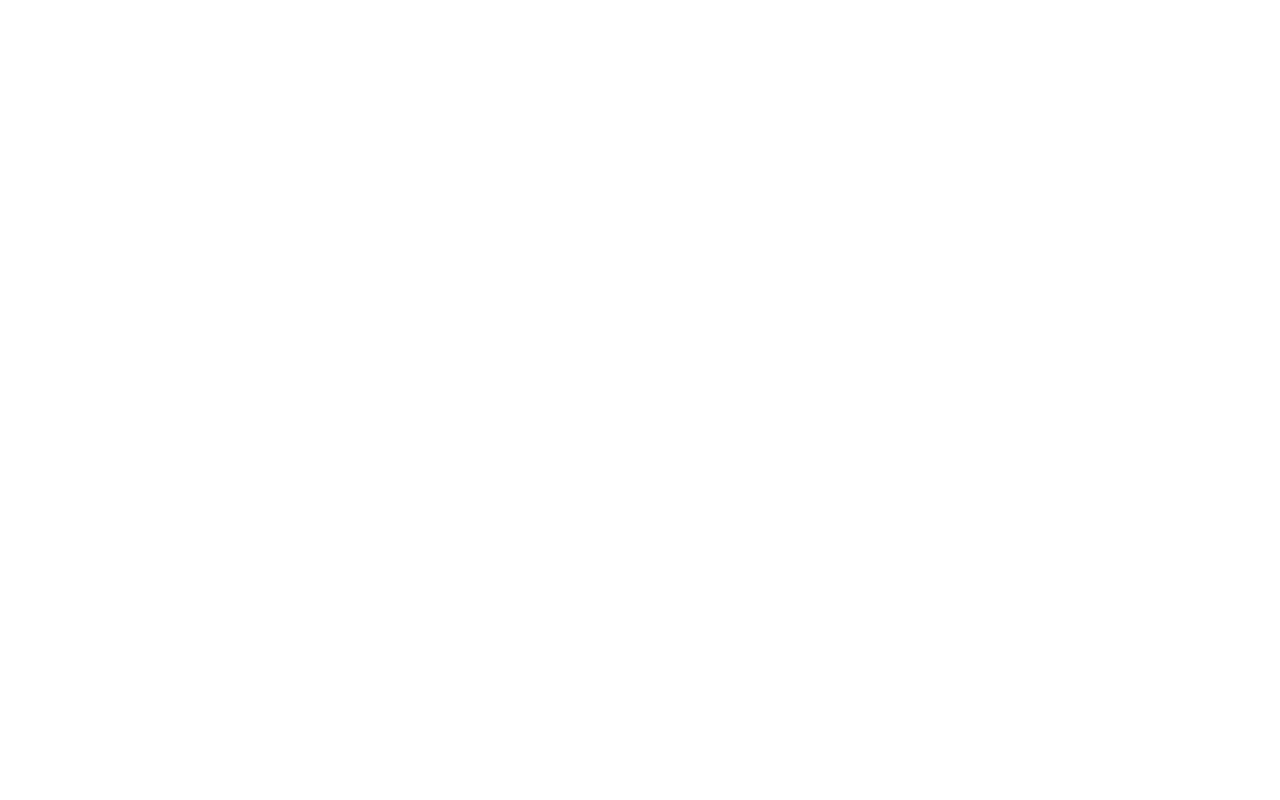
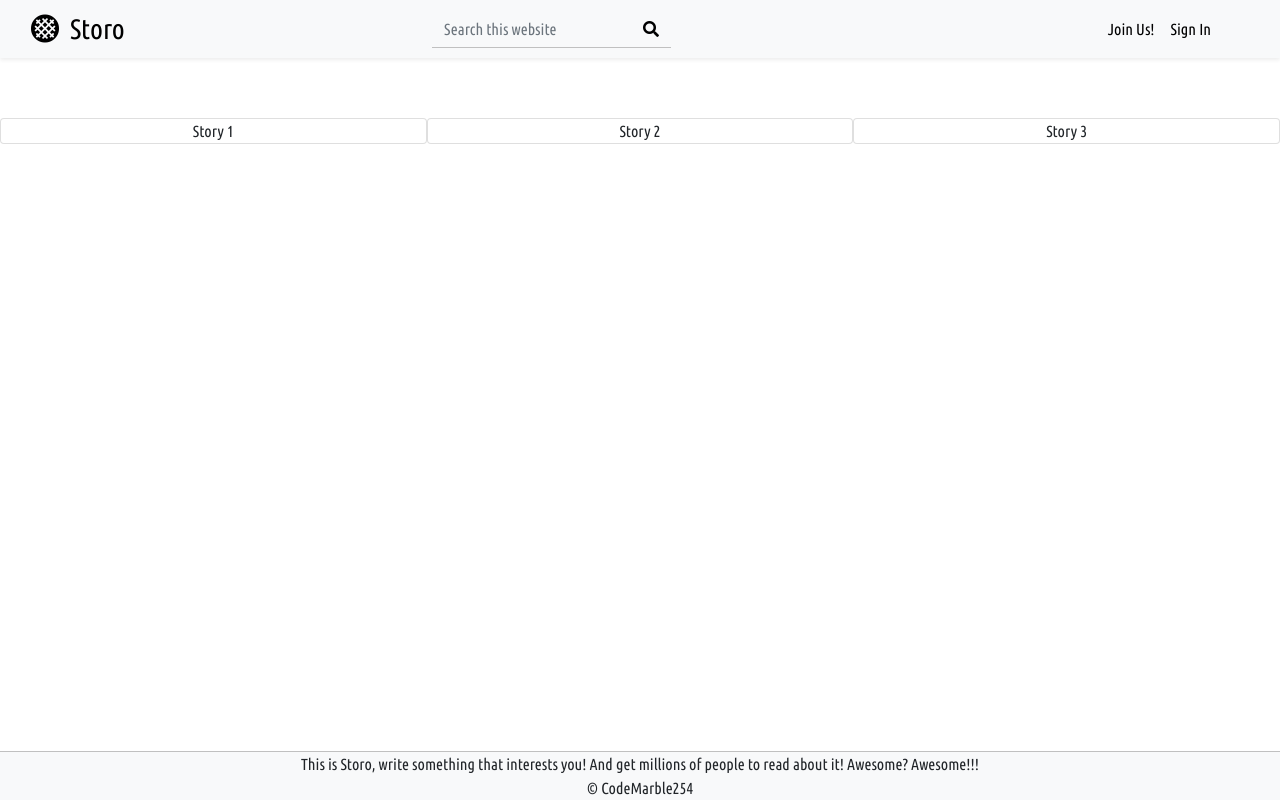
Before and after one commit to codeMarble254/storo, a plain HTML site: page index.html in a window 1280 px wide. Drawn offline with nearby package versions, Linux system fonts and the light colour scheme.

Commit message:
[Feature #162066614] Create the nav bar

```diff
--- a/index.html
+++ b/index.html
@@ -1,12 +1,61 @@
 <!DOCTYPE html>
 <html lang="en">
+
 <head>
     <meta charset="UTF-8">
     <meta name="viewport" content="width=device-width, initial-scale=1.0">
     <meta http-equiv="X-UA-Compatible" content="ie=edge">
+    <link rel="stylesheet" href="https://stackpath.bootstrapcdn.com/bootstrap/4.1.3/css/bootstrap.min.css" integrity="sha384-MCw98/SFnGE8fJT3GXwEOngsV7Zt27NXFoaoApmYm81iuXoPkFOJwJ8ERdknLPMO"
+        crossorigin="anonymous">
+    <link rel="icon" type="image/png" href="https://res.cloudinary.com/dw675k0f5/image/upload/v1542661204/affair-anniversary-asad-1024992.jpg" />
+    <link rel="stylesheet" href="https://use.fontawesome.com/releases/v5.5.0/css/all.css" integrity="sha384-B4dIYHKNBt8Bc12p+WXckhzcICo0wtJAoU8YZTY5qE0Id1GSseTk6S+L3BlXeVIU"
+        crossorigin="anonymous">
+    <link rel="stylesheet" href="static/style.css">
     <title>Home</title>
 </head>
+
 <body>
+    <nav class="container-fluid row navbar bg-light sticky-top navbar-expand-md border-down shadow-sm">
+        <div class="col-md-4 col-sm-12 nav-logo">
+            <a href="#" class="">
+                <i class="fas fa-stroopwafel"></i>&nbsp;
+                Storo
+            </a>
+        </div>
+        <div class="row col-md-4 col-sm-12">
+            <form class="form-inline" id="search-form">
+                <input class="form-control search-bar" type="search" placeholder="Search this website"
+                    aria-label="Search">
+                <button class="btn search-btn" type="submit"><i class="fa fa-search"></i></button>
+            </form>
+        </div>
+        <div class="col-md-4 col-sm-12 nav-menu">
+            <ul class="navbar-nav">
+                <li class="flex-sm-fill text-sm-center nav-item"><a class="nav-link" href="#">Join Us!</a></li>
+                <li class="flex-sm-fill text-sm-center nav-item"><a class="nav-link" href="#">Sign In</a></li>
+            </ul>
+        </div>
+    </nav>
+    <section class="container-fluid">
+        <div class="row featured">
+            <div class="col-md-4 col-sm-12 card">
+                Story 1
+            </div>
+            <div class="col-md-4 col-sm-12 card">
+                Story 2
+            </div>
+            <div class="col-md-4 col-sm-12 card">
+                Story 3
+            </div>
+        </div>
+    </section>
+    <footer class="bg-light">
+        This is Storo, write something that interests you! And get millions of people to read about it! Awesome?
+        Awesome!!!<br>
+        &copy; CodeMarble254
+    </footer>
+    <script src="static/javascript/navigation.js"></script>
+    <script src="https://cdnjs.cloudflare.com/ajax/libs/materialize/1.0.0/js/materialize.min.js"></script>
+</body>
 
-</body>
 </html>
--- /dev/null
+++ b/static/style.css
@@ -0,0 +1,105 @@
+/*Import fonts*/
+@import url('https://fonts.googleapis.com/css?family=Ubuntu+Condensed');
+
+
+/*
+--------------------------------------------------------
+--------------------------------------------------------
+------------sizing for all page components--------------
+--------------------------------------------------------
+--------------------------------------------------------
+*/
+* {
+    box-sizing: border-box;
+}
+
+*:before,
+*:after {
+box-sizing: border-box;
+}
+
+/*styling for the whole page*/
+html,body{
+    position: relative;
+    font-family: 'Ubuntu Condensed', sans-serif;
+}
+
+/*styling for the main container*/
+
+body {
+    margin:0;
+    min-height: 100vh; /* will cover the 100% of viewport */
+    overflow: auto;
+    display: block;
+    position: relative;
+    width: 100%;
+    padding-bottom: 100px; /* height of your footer */
+}
+/*
+-------------------------------------------------------
+-------------------------------------------------------
+-----------------Styles for html tags------------------
+-------------------------------------------------------
+-------------------------------------------------------
+*/
+a,p,label,h1,h2,h3,h4,h5,h6{
+    color: #000;
+}
+.fa{
+    color: #000;
+}
+a, a:hover{
+    text-decoration: none;
+}
+
+/*
+-------------------------------------------------------
+-------------------------------------------------------
+<----------------styling for the header--------------->
+-------------------------------------------------------
+-------------------------------------------------------
+*/
+.navbar{
+    margin: 0;
+}
+.nav-logo{
+    font-size: 28px;
+}
+.nav-menu .navbar-nav{
+    float: right;
+}
+.search-bar, .search-btn{
+    border: none;
+    border-radius: 0;
+    border-bottom: solid 1px silver;
+    background: inherit;
+}
+.search-bar:focus, .search-btn:focus{
+    border: none;
+    border-radius: 0;
+    outline: none;
+    box-shadow: none;
+    border-bottom: solid 1px#000;
+    background: inherit;
+}
+
+/*styling for the section elements*/
+section{
+    width: 100%;
+    padding:60px;
+    text-align: center;
+}
+/*
+-------------------------------------------------------
+-------------------------------------------------------
+<----------------styling for the footer--------------->
+-------------------------------------------------------
+-------------------------------------------------------
+*/
+footer{
+    border-top: solid 1px silver;
+    position: absolute;
+    bottom: 0;
+    width: 100%;
+    text-align: center;
+}
```
Also changed, not shown: static/javascript/navigation.js (added).
